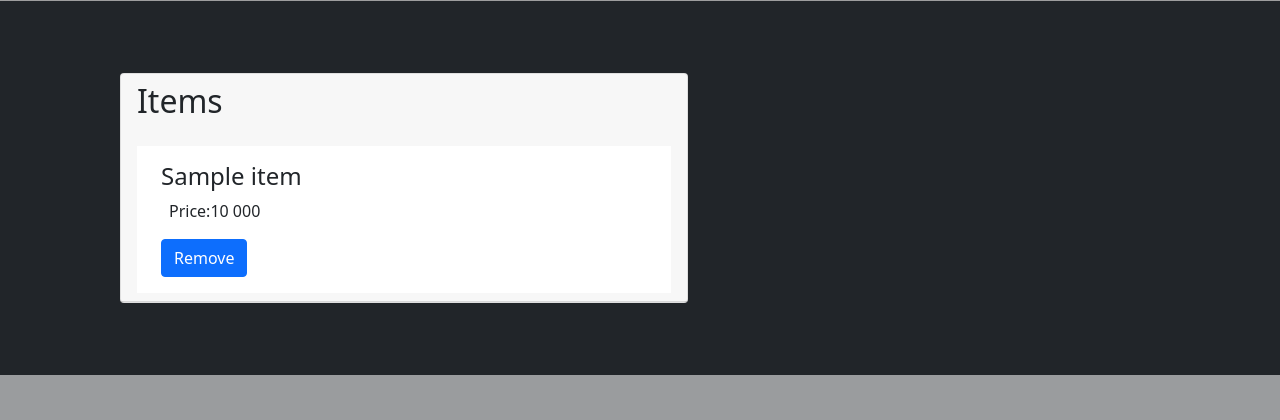
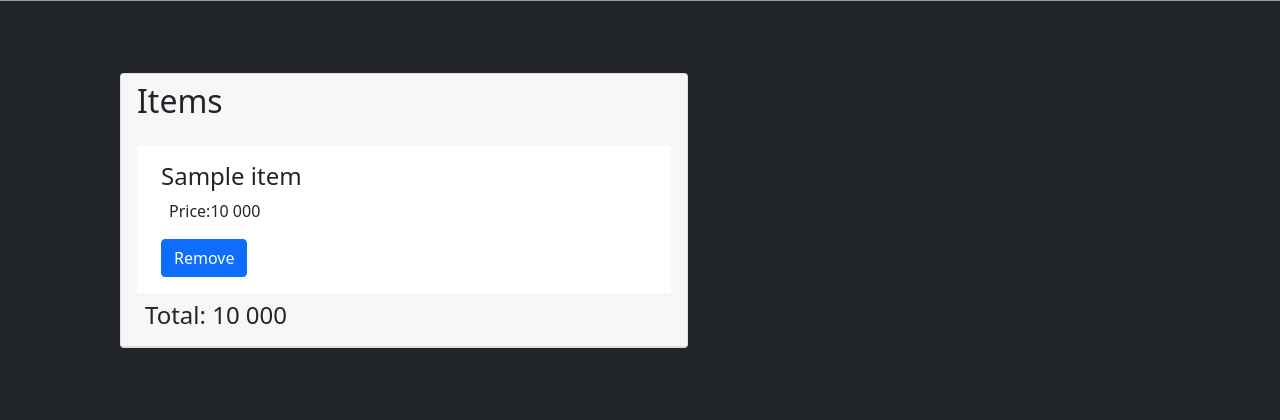
Before and after one commit to alegofrenicht/DI_Bootcamp, a Flask app: template Week11/Day5/Shopping_cart_proj/templates/cart.html in a window 1280 px wide. Shown: the part 555-975 px from the top of the page. Before the commit the page ends 930 px from the top, so only its background shows below. Run offline with Flask 2, Linux system fonts and the light colour scheme; the template is opened without the code that fills it: most values are stand-ins (such as "Sample title", 1, 10 or a date in 2020); grey boxes are pictures that could not be loaded.

Commit message:
week11 day5 proj editing

```diff
--- a/Week11/Day5/Shopping_cart_proj/app.py
+++ b/Week11/Day5/Shopping_cart_proj/app.py
@@ -1,4 +1,3 @@
-import flask
 from flask import Flask, render_template
 import products_data
 
@@ -39,7 +38,8 @@ def delete(item):
 
 @app.route('/cart')
 def cart():
-    html = render_template('cart.html', items=cart_items)
+    total = sum(list(map(lambda item: int(item['Price']), cart_items)))
+    html = render_template('cart.html', items=cart_items, total=total)
     return html
 
 
--- a/Week11/Day5/Shopping_cart_proj/templates/cart.html
+++ b/Week11/Day5/Shopping_cart_proj/templates/cart.html
@@ -29,7 +29,10 @@
                       <a class="btn btn-primary ms-2" href="{{url_for('delete', item=item['ProductId'])}}">Remove</a>
                 </div>
                 {% endfor %}
+                <h4 class="mt-2
+                ms-2">Total: {{total}} {{items[0]['CurrencyCode']}}</h4>
         {% endif %}
+
          </div>
          </div>
     </div>
```
